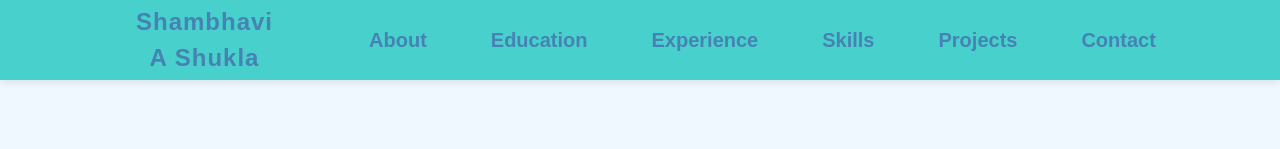
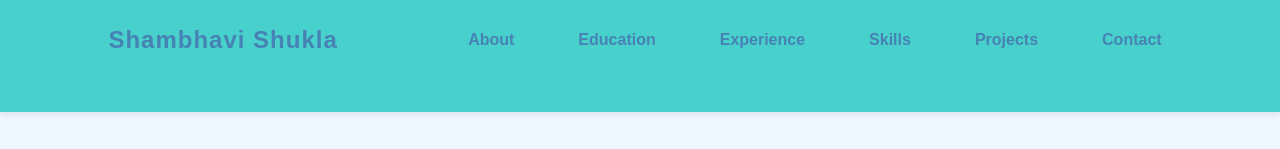
Before and after one commit to shambhavishukla3012/Portfolio, a React (Vite) app: page / in a window 1280 px wide. Shown: the top 149 px of the page. Built offline with nearby package versions, Linux system fonts and the light colour scheme.

Commit message:
deployment 9

```diff
--- a/src/Components/AboutMe/AboutMe.css
+++ b/src/Components/AboutMe/AboutMe.css
@@ -2,9 +2,9 @@
 
 
 .about-me {
-    padding: 6rem 2rem;
+    padding: 5rem 2rem;
     background-color: var(--color-white);
-    margin-top: 10%;
+    /* margin-top: 10%; */
     height: 100vh;
 }
 
--- a/src/Components/Header/Header.css
+++ b/src/Components/Header/Header.css
@@ -8,8 +8,9 @@
   display: flex;
   justify-content: space-between;
   align-items: center;
-  padding-left: 10%;
-  padding-right: 10%;
+  padding-left: 8%;
+  padding-right: 8%;
+  padding-bottom: 2rem;
   background-color: var(--color-pastel-mint);
   transition: all 0.3s ease;
   z-index: 1000;
@@ -28,7 +29,7 @@
   color: var(--color-dark);
   text-decoration: none;
   letter-spacing: 1px;
-  padding: 1px 8px;
+  padding: 1px 6px;
   transition: all 0.3s ease;
   display: flex;
   align-items: center;
@@ -51,7 +52,7 @@
   background: none;
   border: none;
   cursor: pointer;
-  font-size: var(--font-size-h5);
+  font-size: var(--font-size-base);
   color: var(--color-dark);
   padding: 0.5rem 1rem;
   border-radius: var(--border-radius);
--- a/src/Components/Header/Header.jsx
+++ b/src/Components/Header/Header.jsx
@@ -26,7 +26,7 @@ const Header = () => {
 
   return (
     <header className={`header ${isScrolled ? 'scrolled' : ''}`}>
-      <div className="logo">Shambhavi A Shukla</div>
+      <div className="logo">Shambhavi Shukla</div>
       <nav className={`nav ${isMenuOpen ? 'open' : ''}`}>
         <ul>
           <li><button onClick={() => scrollToSection('about')}>About</button></li>
--- a/src/Components/Projects/Projects.css
+++ b/src/Components/Projects/Projects.css
@@ -91,6 +91,7 @@
     color: var(--color-light-gray);
     margin-bottom: 1rem;
     font-size: var(--font-size-small);
+    margin-top: -5rem;
 }
 
 .description {
```
